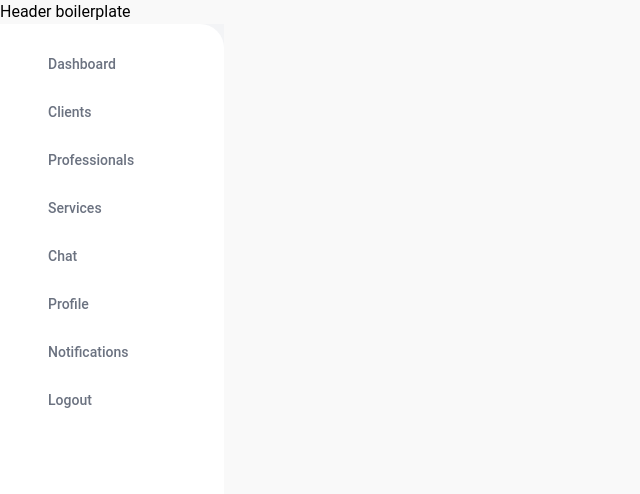
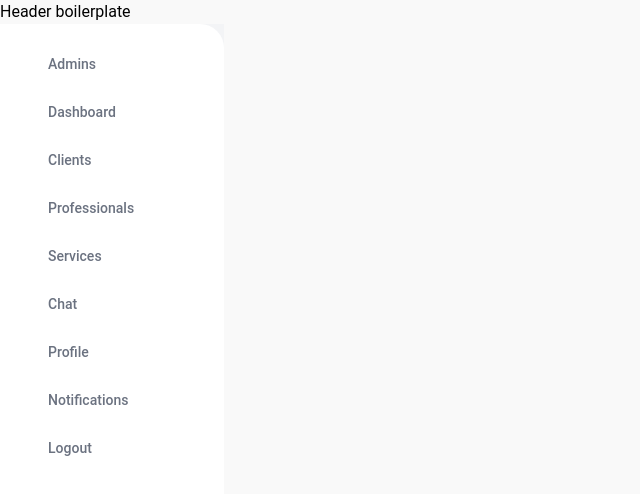
Before and after one commit to hamzaelalamy/f-blastek, a React (Vite) app in the folder app/: page /backoffice in a window 1280 px wide. Shown: the top 494 px of the page, without its empty margins (0-640 px from the left). Built offline with nearby package versions, Linux system fonts and the light colour scheme.

Commit message:
add Admins to the admin side bar

```diff
--- a/app/src/components/common/AdminSidebar.tsx
+++ b/app/src/components/common/AdminSidebar.tsx
@@ -6,6 +6,12 @@ export default function AdminSidebar() {
       <div className="overflow-hidden bg-white lg:w-56 md:w-40 sm:w-32 rounded-r-3xl">
 
         <ul className="flex flex-col py-4">
+        <li>
+            <Link to="/backoffice/admins" className="flex flex-row items-center h-12 text-gray-500 transition-transform duration-200 ease-in transform hover:translate-x-2 hover:text-gray-800">
+              <span className="inline-flex items-center justify-center w-12 h-12 text-lg text-gray-400"><i className="bx bx-home"></i></span>
+              <span className="text-sm font-medium">Admins</span>
+            </Link>
+          </li>
           <li>
             <Link to="/backoffice/dashboard" className="flex flex-row items-center h-12 text-gray-500 transition-transform duration-200 ease-in transform hover:translate-x-2 hover:text-gray-800">
               <span className="inline-flex items-center justify-center w-12 h-12 text-lg text-gray-400"><i className="bx bx-home"></i></span>
--- a/app/src/components/professionals/forms/AddProfessional.tsx
+++ b/app/src/components/professionals/forms/AddProfessional.tsx
@@ -25,7 +25,7 @@ function CreateProfessional() {
   const navigate = useNavigate();
   const [formData, setFormData] = useState(initialFormData);
 
-  const handleChange = (e) => {
+  const handleChange = (e ) => {
     const { id, value } = e.target;
     setFormData({
       ...formData,
--- a/app/src/slices/admin/ActAdminAuth.tsx
+++ b/app/src/slices/admin/ActAdminAuth.tsx
@@ -3,6 +3,7 @@ import axios from "axios";
 import {LOCAL_URL} from '../../constants/Config'
 import  { jwtDecode } from 'jwt-decode'
 import {authAdminState} from '../admin/authSlice'
+
 export const loginAdmin = createAsyncThunk(
     '/admins/loginAdmin',async(adminCredential:authAdminState)=>{
 
--- a/app/src/slices/admin/adminSlice.tsx
+++ b/app/src/slices/admin/adminSlice.tsx
@@ -4,6 +4,8 @@ import { createSlice, PayloadAction,createAsyncThunk  } from "@reduxjs/toolkit";
 
 interface AdminState{
     admin:{
+        firstName: string | null;
+        lastName: string | null;
         email:string | null,
         password: string | null
     }
@@ -15,6 +17,8 @@ interface AdminState{
 const initialState : AdminState ={
         loading:false,
         admin:{
+            firstName: null,
+            lastName: null,
             email:  null ,
             password : null
         },
```
